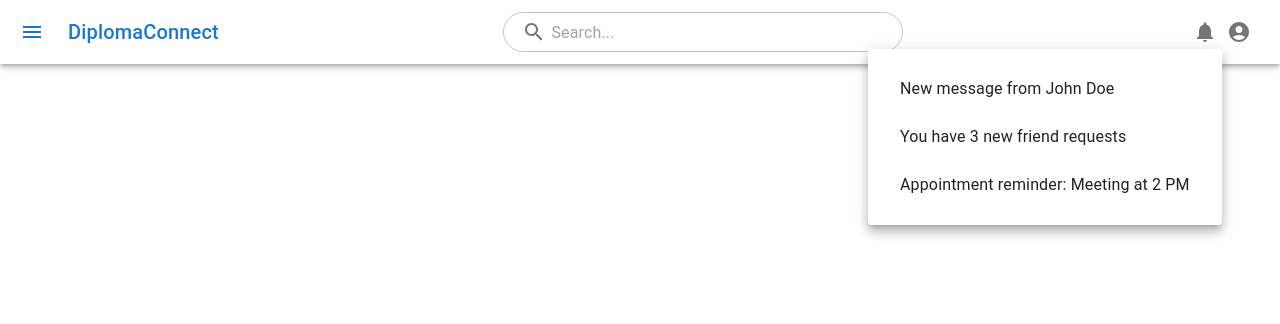
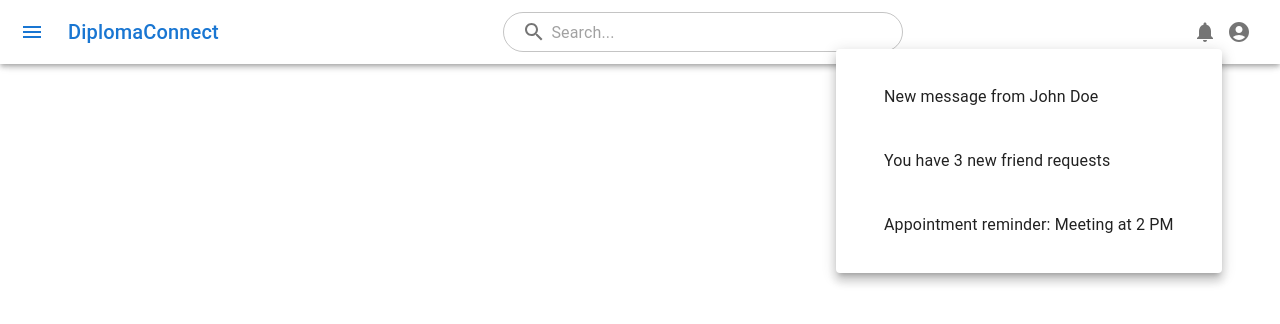
Before and after one commit to Ennagi-Nagili/DiplomaConnect, a React (Vite) app: page /profile in a window 1280 px wide. Both pictures are taken after a click on the button 1205 px from the left and 32 px from the top of the page. Shown: the top 324 px of the page. Built offline with nearby package versions, Linux system fonts and the light colour scheme.

Commit message:
Prettier + Added ListItemButton-s

```diff
--- a/src/pages/Admin/components/NotificationsButton.tsx
+++ b/src/pages/Admin/components/NotificationsButton.tsx
@@ -7,6 +7,7 @@ import Typography from "@mui/material/Typography";
 import List from "@mui/material/List";
 import ListItem from "@mui/material/ListItem";
 import ListItemText from "@mui/material/ListItemText";
+import { ListItemButton } from "@mui/material";
 
 const NotificationsButton: React.FC = () => {
   const [anchorEl, setAnchorEl] = useState<HTMLElement | null>(null);
@@ -35,7 +36,7 @@ const NotificationsButton: React.FC = () => {
 
   // Set the total number of notifications
   useEffect(() => {
-    setShowDot(false)
+    setShowDot(false);
     setTotalNotifications(notifications.length);
 
     const timeoutId = setTimeout(() => {
@@ -67,7 +68,9 @@ const NotificationsButton: React.FC = () => {
               ) : (
                 totalNotifications.toString()
               )
-            ) : 0
+            ) : (
+              0
+            )
           }
           color="error"
           variant={showDot || totalNotifications === 0 ? "dot" : "standard"}
@@ -91,8 +94,10 @@ const NotificationsButton: React.FC = () => {
       >
         <List sx={{ p: 2, minWidth: "250px" }}>
           {notifications.map((notification) => (
-            <ListItem key={notification.id} button>
-              <ListItemText primary={notification.message} />
+            <ListItem key={notification.id}>
+              <ListItemButton>
+                <ListItemText primary={notification.message} />
+              </ListItemButton>
             </ListItem>
           ))}
         </List>
--- a/src/pages/Admin/components/ProfileButton.tsx
+++ b/src/pages/Admin/components/ProfileButton.tsx
@@ -12,6 +12,7 @@ import Divider from "@mui/material/Divider";
 import SettingsIcon from "@mui/icons-material/Settings";
 import ExitToAppIcon from "@mui/icons-material/ExitToApp";
 import EditIcon from "@mui/icons-material/Edit";
+import { ListItemButton } from "@mui/material";
 
 const ProfileButton: React.FC = () => {
   const [anchorEl, setAnchorEl] = React.useState<HTMLElement | null>(null);
@@ -76,30 +77,33 @@ const ProfileButton: React.FC = () => {
           <Divider />
           <ListItem
             sx={{ alignItems: "center", cursor: "pointer" }}
-            button
             onClick={handleEditProfileClick}
           >
+            <ListItemButton>
               <EditIcon />
               <ListItemText primary="Edit Profile" sx={{ marginLeft: "8px" }} />
+            </ListItemButton>
           </ListItem>
           <ListItem
             sx={{ alignItems: "center", cursor: "pointer" }}
-            button
             onClick={handleProfileSettingsClick}
           >
+            <ListItemButton>
               <SettingsIcon />
               <ListItemText
                 primary="Profile Settings"
                 sx={{ marginLeft: "8px" }}
               />
+            </ListItemButton>
           </ListItem>
           <ListItem
             sx={{ alignItems: "center", cursor: "pointer" }}
-            button
             onClick={handleLogoutClick}
           >
+            <ListItemButton>
               <ExitToAppIcon />
               <ListItemText primary="Logout" sx={{ marginLeft: "8px" }} />
+            </ListItemButton>
           </ListItem>
         </List>
       </Popover>
```
Also changed, not shown: src/pages/Admin/Admin.tsx (+1 -6 lines), src/pages/Admin/components/Header.tsx (+4 -9 lines). Lines whose indentation alone changed are shown as unchanged.
